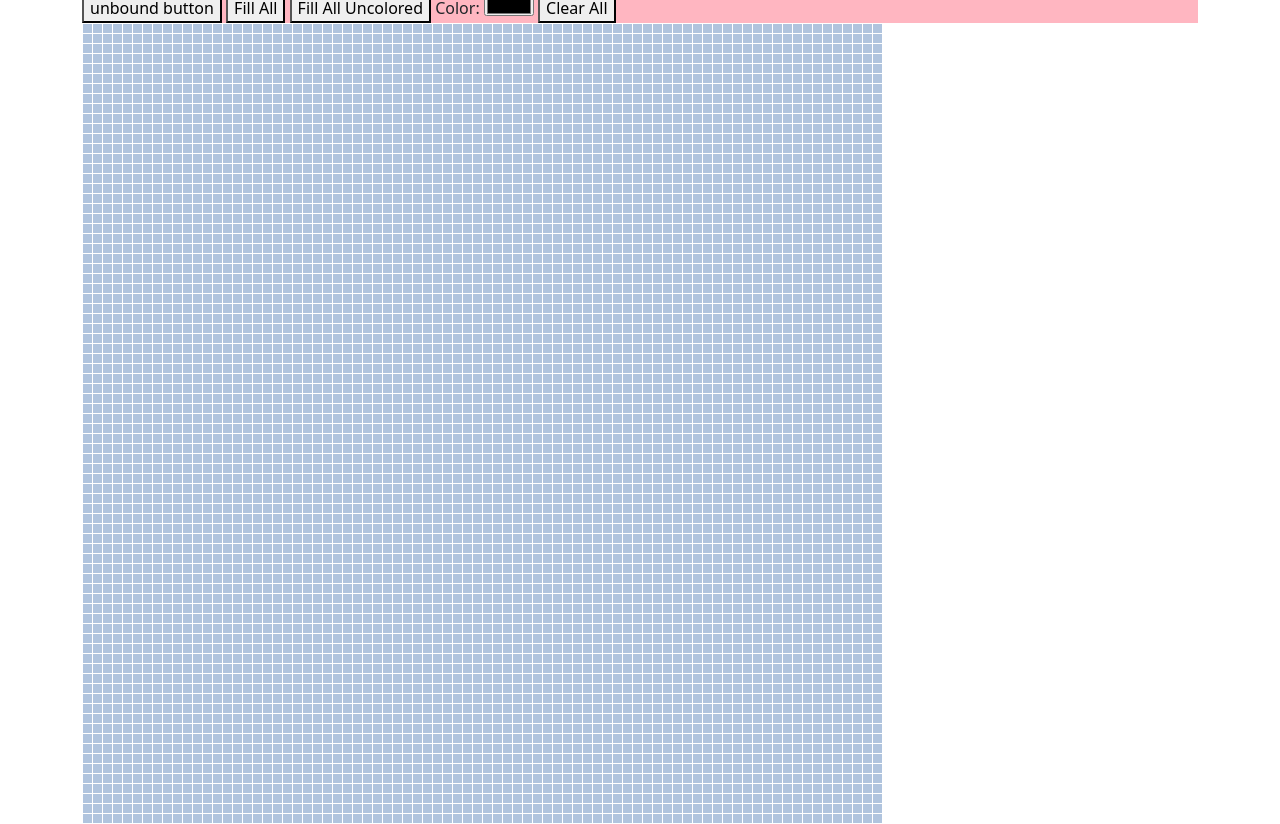
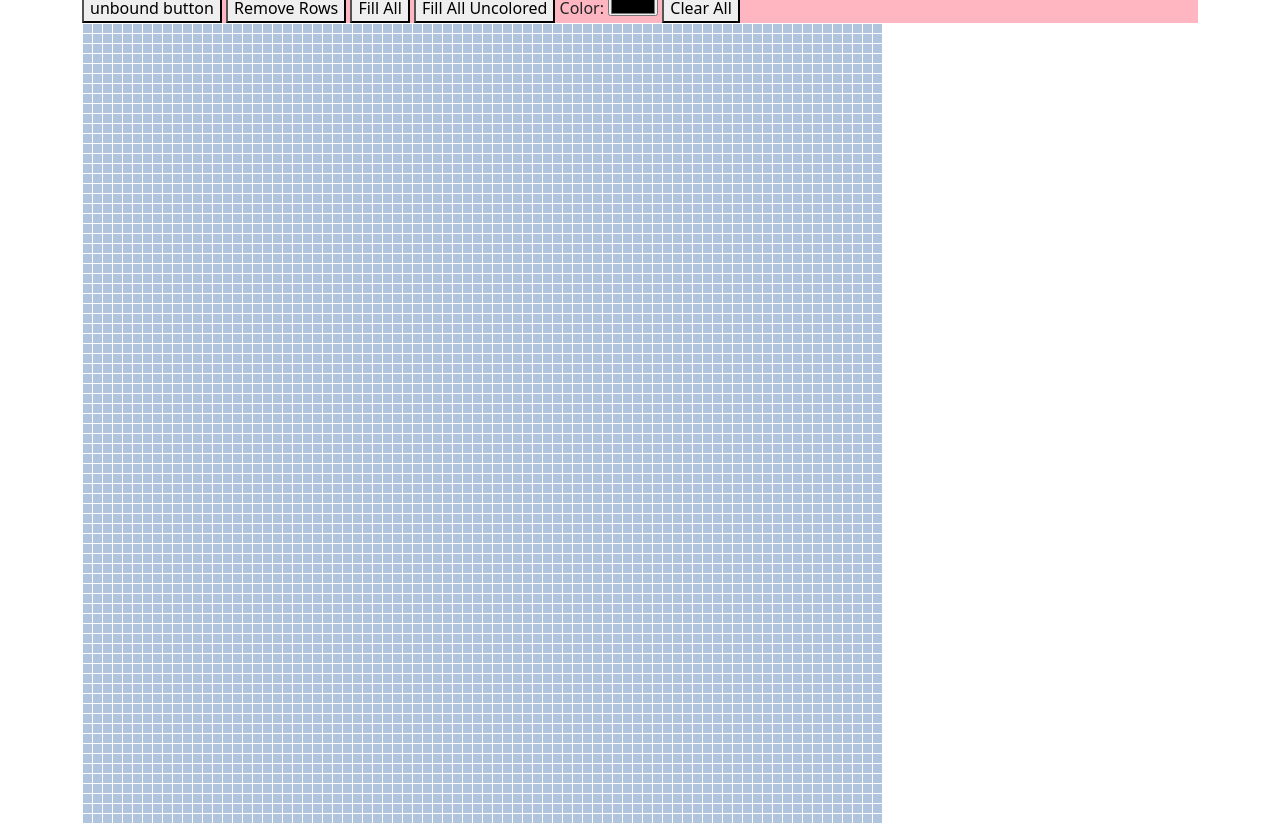
Before and after one commit to Web-Dev-Speedrunners/dom-proj, a plain HTML site: page index.html in a window 1280 px wide. Shown: the part 67-891 px from the top of the page. Drawn offline with nearby package versions, Linux system fonts and the light colour scheme.

Commit message:
update row

```diff
--- a/index.html
+++ b/index.html
@@ -18,6 +18,7 @@
     <script src="./js/colorAllCells.js"></script>
     <script src="./js/colorAllUncolored.js"></script>
     <script src="./js/clearAll.js"></script>
+    <script src="./js/removeRows.js"></script>
     <title>Assignment 3</title>
   </head>
   <body class="container">
@@ -26,6 +27,9 @@
         <!-- TODO: add all controls -->
         <button class=>
             unbound button
+        </button>
+        <button onclick="removeRows()">
+          Remove Rows
         </button>
         <button onclick="colorAllCells()">
           Fill All
--- /dev/null
+++ b/js/removeRows.js
@@ -0,0 +1,5 @@
+const removeRows = function(){
+
+    let removeRow = document.getElementsByTagName('tr')[0];
+    removeRow.remove();
+}
```
